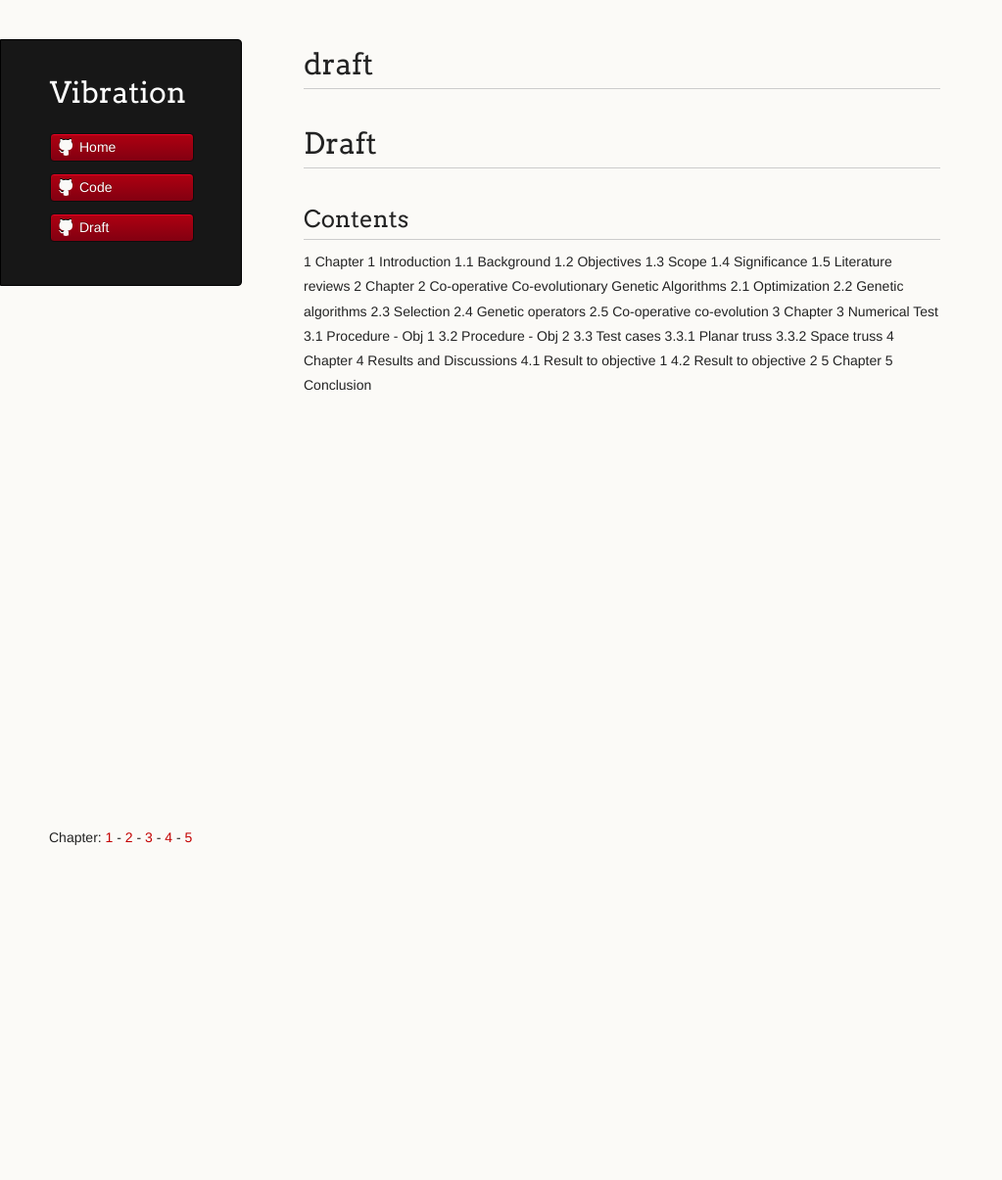
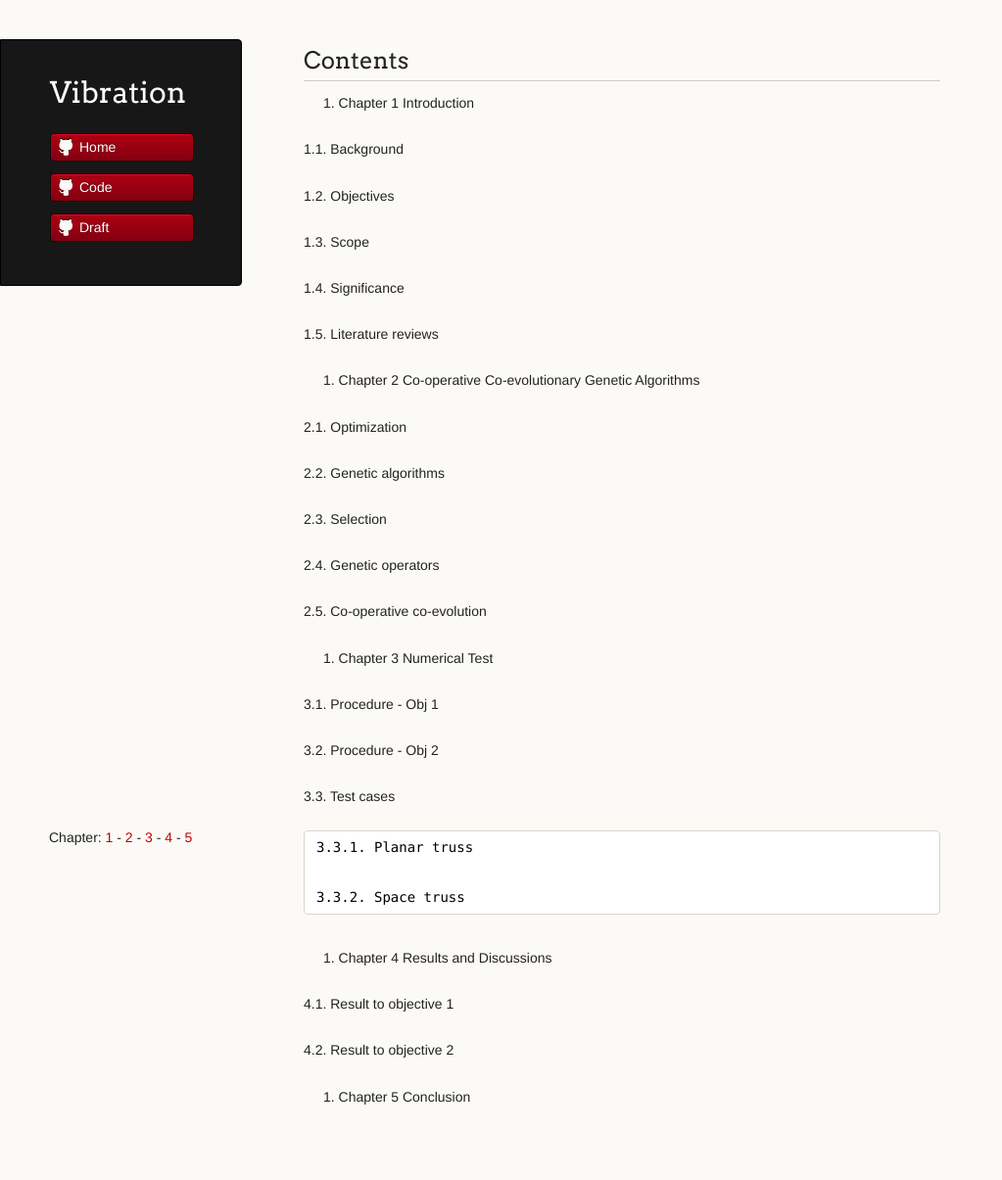
Before and after one commit to vireax/vibration, a Jekyll site: the page built from draft.md, in a window 1280 px wide. Shown: the whole page at 98% size, without its empty margins (0-1023 px from the left). Built offline with Jekyll 4.4.1, drawn with Linux system fonts in a browser that asks for light colours; before the commit the page ends 900 px from its top, so only the background shows below that.

Commit message:
Update draft.md

```diff
--- a/draft.md
+++ b/draft.md
@@ -1,31 +1,50 @@
 ---
-layout: page
+layout: default
 title: draft
 ---
 
-# Draft #
-
 ## Contents ##
 
-1 Chapter 1 Introduction
-  1.1 Background
-  1.2 Objectives
-  1.3 Scope
-  1.4 Significance
-  1.5 Literature reviews
-2 Chapter 2 Co-operative Co-evolutionary Genetic Algorithms
-  2.1 Optimization
-  2.2 Genetic algorithms
-  2.3 Selection
-  2.4 Genetic operators
-  2.5 Co-operative co-evolution
-3 Chapter 3 Numerical Test
-  3.1 Procedure - Obj 1
-  3.2 Procedure - Obj 2
-  3.3 Test cases
-    3.3.1 Planar truss
-    3.3.2 Space truss
-4 Chapter 4 Results and Discussions
-  4.1 Result to objective 1
-  4.2 Result to objective 2
-5 Chapter 5 Conclusion
+1. Chapter 1 Introduction
+
+  1.1. Background
+
+  1.2. Objectives
+
+  1.3. Scope
+
+  1.4. Significance
+
+  1.5. Literature reviews
+
+2. Chapter 2 Co-operative Co-evolutionary Genetic Algorithms
+
+  2.1. Optimization
+
+  2.2. Genetic algorithms
+
+  2.3. Selection
+
+  2.4. Genetic operators
+
+  2.5. Co-operative co-evolution
+
+3. Chapter 3 Numerical Test
+
+  3.1. Procedure - Obj 1
+
+  3.2. Procedure - Obj 2
+
+  3.3. Test cases
+
+    3.3.1. Planar truss
+
+    3.3.2. Space truss
+
+4. Chapter 4 Results and Discussions
+
+  4.1. Result to objective 1
+
+  4.2. Result to objective 2
+
+5. Chapter 5 Conclusion
```
